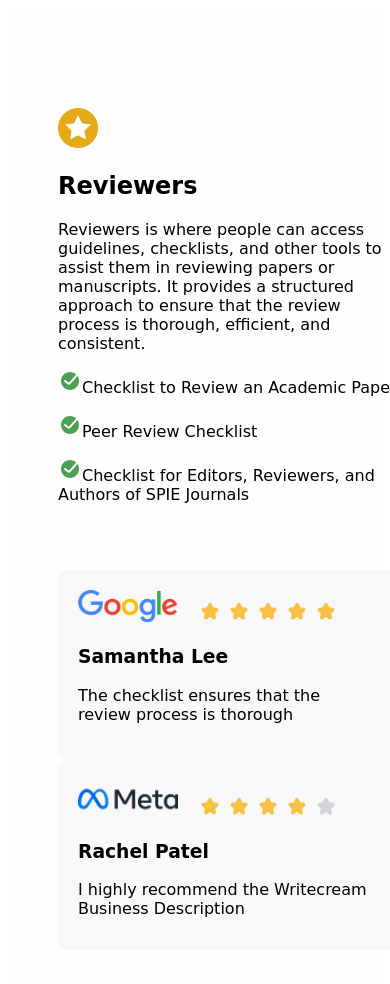
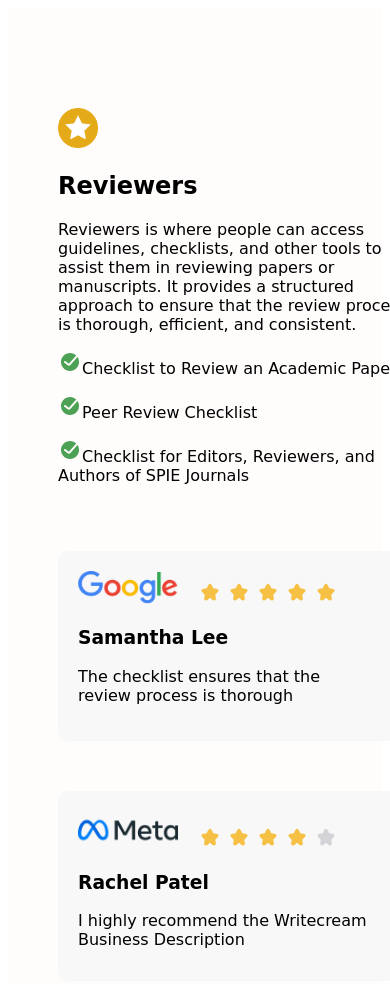
Before and after one commit to Rishad1404/devChallanges, a plain HTML site: page index.html in a window 390 px wide. Drawn offline with Linux system fonts and the light colour scheme; a web font is replaced by a local one.

Commit message:
second commit

```diff
--- a/styles/style.css
+++ b/styles/style.css
@@ -23,6 +23,7 @@
 
 }
 .two{
+    display: grid;
 
 }
 .three{
@@ -32,7 +33,9 @@
     padding: 20px;
     border-radius: 10px;
     border: 1px solid white;
-    border:none
+    border:none;
+    margin-left: 450px;
+    margin-bottom: 50px;
 }
 .four{
     background-color: rgb(248, 248, 248);
@@ -48,4 +51,18 @@
         grid-template-columns: 1fr;
 
     }
+    .one{
+        width: 350px;
+    }
+    .two{
+        display: grid;
+        grid-template-rows: 1fr;
+    }
+    .three{
+        margin-left: 0;
+    }
+    .four{
+        margin: 0;
+    }
+
 }
```
